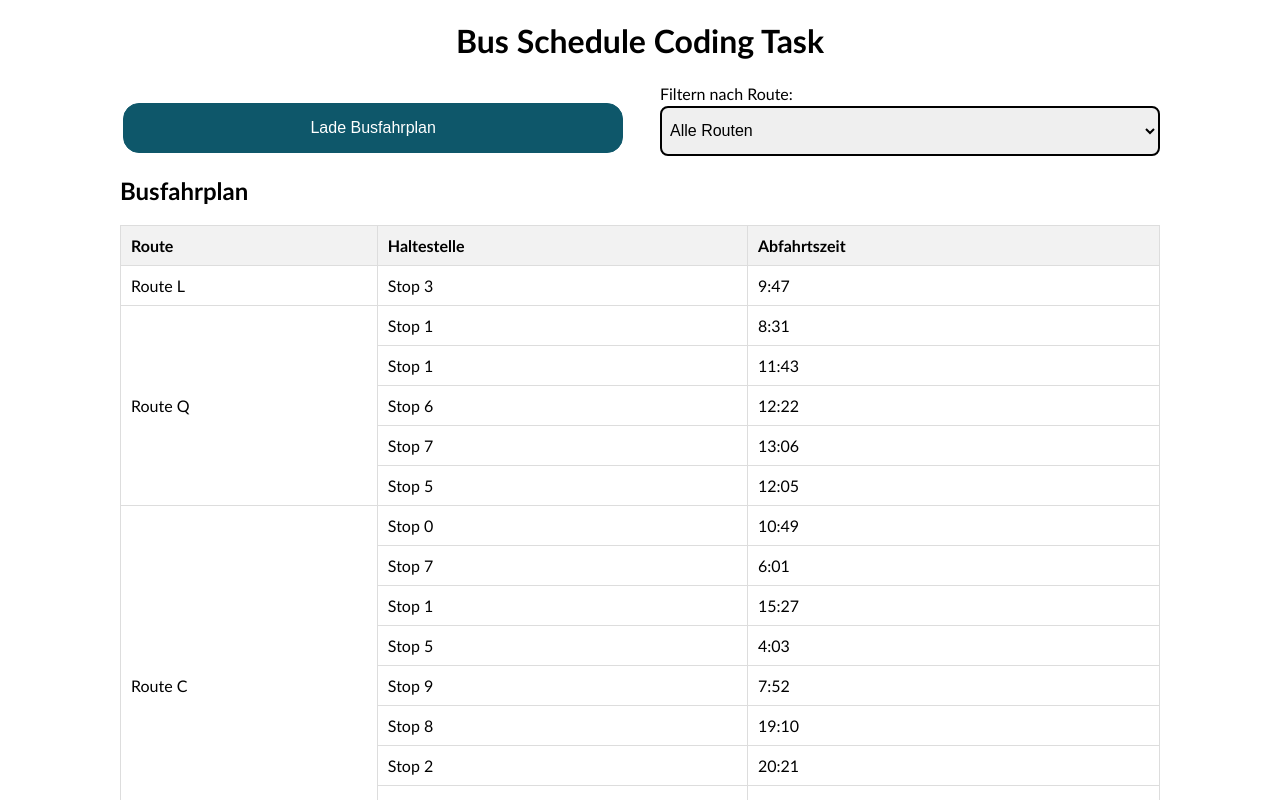
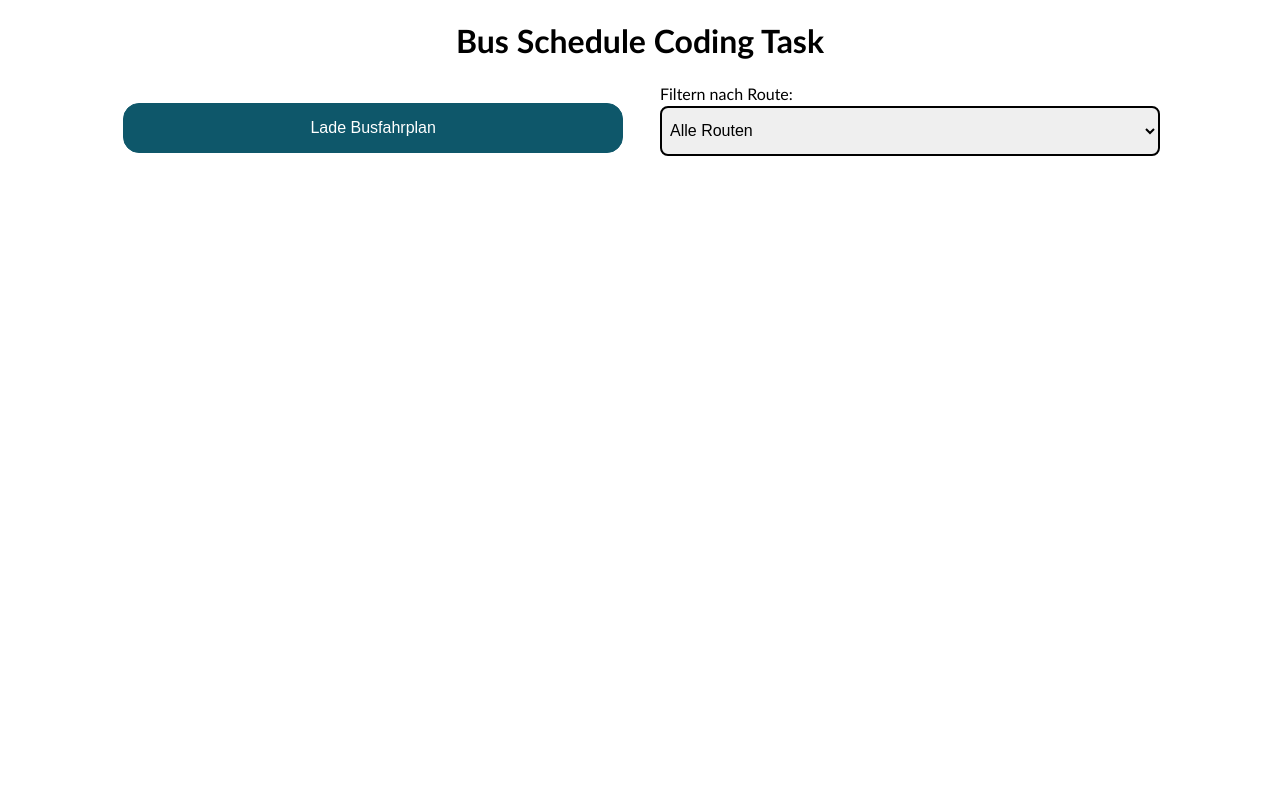
Before and after one commit to DepTrai95/bus-schedule-coding-task, a Next.js app: page / in a window 1280 px wide. Shown: the top 800 px of the page. Built offline with nearby package versions, Linux system fonts and the light colour scheme.

Commit message:
[TASK] update functionality - load data only on button click

```diff
--- a/src/app/page.tsx
+++ b/src/app/page.tsx
@@ -1,5 +1,5 @@
 "use client";
-import React, { useEffect, useState } from "react";
+import React, { useState } from "react";
 import Button from "./components/Button";
 import useScheduleData from "./components/useScheduleData";
 import Schedule from "./components/ScheduleList";
@@ -8,7 +8,12 @@ import StopDetails from "./components/StopDetails";
 
 export default function Home() {
   const [selectedRoute, setSelectedRoute] = useState<string>("");
+  const [loadSchedule, setLoadSchedule] = useState<boolean>(false);
   const { availableRoutes } = useScheduleData();
+
+  const handleButtonClick = () => {
+    setLoadSchedule(true);
+  };
 
   const handleFilterChange = (route: string) => {
     setSelectedRoute(route);
@@ -24,7 +29,7 @@ export default function Home() {
               <Button
                 className="btn--primary"
                 label="Lade Busfahrplan"
-                onClick={() => {}}
+                onClick={handleButtonClick}
               />
             </div>
             <div className="grid-item">
@@ -37,7 +42,7 @@ export default function Home() {
         </div>
       </div>
 
-      <Schedule selectedRoute={selectedRoute} />
+      {loadSchedule && <Schedule selectedRoute={selectedRoute} />}
     </main>
   );
 }
```
